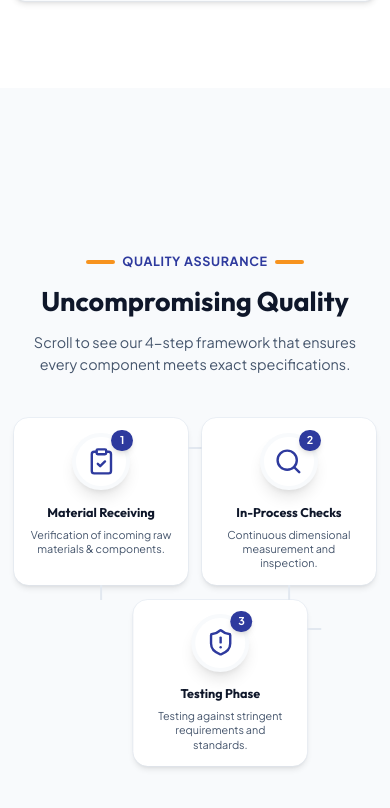
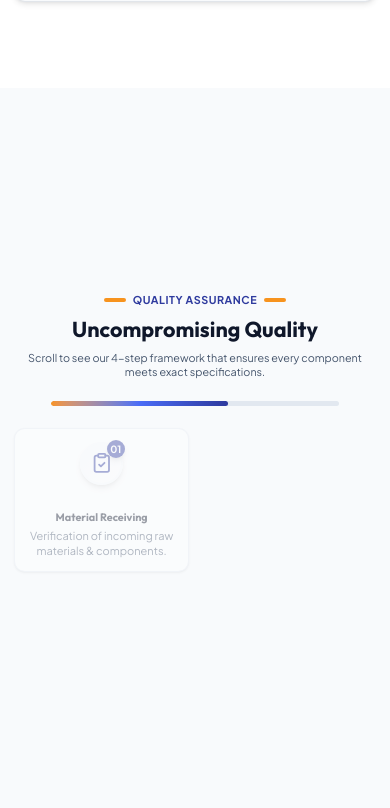
Before and after one commit to Bhuvispartiate/narayana-ind, a Next.js app: page / in a window 390 px wide. Shown: the part 5378-6186 px from the top of the page. Built offline with nearby package versions, Linux system fonts and the light colour scheme.

Commit message:
feat(quality-assurance): specialize scroll effects & responsiveness for mobile and all screen dimensions

```diff
--- a/src/components/sections/QualityAssurance.tsx
+++ b/src/components/sections/QualityAssurance.tsx
@@ -1,128 +1,172 @@
 "use client";
 
-import { useRef } from "react";
+import { useRef, useState, useEffect } from "react";
 import { motion, useScroll, useTransform } from "framer-motion";
 import { ClipboardCheck, Search, ShieldAlert, FileText } from "lucide-react";
 
 export default function QualityAssurance() {
   const targetRef = useRef<HTMLDivElement | null>(null);
+  const [isMobile, setIsMobile] = useState(false);
+
+  useEffect(() => {
+    const checkMobile = () => {
+      setIsMobile(window.innerWidth < 768);
+    };
+    checkMobile();
+    window.addEventListener("resize", checkMobile);
+    return () => window.removeEventListener("resize", checkMobile);
+  }, []);
 
   const { scrollYProgress } = useScroll({
     target: targetRef,
-    offset: ["start start", "end end"]
+    offset: ["start start", "end end"],
   });
 
-  // Reduce height to 300vh so they don't have to scroll for too long after it finishes
-  // Spread the animations from 0 to 0.85. The final 0.15 gives a short natural pause before scrolling away.
+  // Desktop transforms (smooth staggered slide & fade)
+  const desktopStep1Scale = useTransform(scrollYProgress, [0, 0.15], [0.85, 1], { clamp: true });
+  const desktopStep1Opacity = useTransform(scrollYProgress, [0, 0.1], [0.3, 1], { clamp: true });
 
-  // Step 1: Pops up
-  const step1Scale = useTransform(scrollYProgress, [0, 0.1], [0.5, 1], { clamp: true });
+  const desktopStep2X = useTransform(scrollYProgress, [0.15, 0.38], ["40px", "0px"], { clamp: true });
+  const desktopStep2Opacity = useTransform(scrollYProgress, [0.15, 0.35], [0, 1], { clamp: true });
 
-  // Step 2: Slides in from the right
-  const step2X = useTransform(scrollYProgress, [0.1, 0.35], ["100vw", "0vw"], { clamp: true });
+  const desktopStep3X = useTransform(scrollYProgress, [0.38, 0.62], ["40px", "0px"], { clamp: true });
+  const desktopStep3Opacity = useTransform(scrollYProgress, [0.38, 0.58], [0, 1], { clamp: true });
 
-  // Step 3: Slides in from the right
-  const step3X = useTransform(scrollYProgress, [0.35, 0.6], ["100vw", "0vw"], { clamp: true });
+  const desktopStep4X = useTransform(scrollYProgress, [0.62, 0.85], ["40px", "0px"], { clamp: true });
+  const desktopStep4Opacity = useTransform(scrollYProgress, [0.62, 0.82], [0, 1], { clamp: true });
 
-  // Step 4: Slides in from the right
-  const step4X = useTransform(scrollYProgress, [0.6, 0.85], ["100vw", "0vw"], { clamp: true });
+  // Mobile transforms (lightweight fade + translateY, avoiding 100vw horizontal overflow)
+  const mobileStep1Scale = useTransform(scrollYProgress, [0, 0.15], [0.9, 1], { clamp: true });
+  const mobileStep1Opacity = useTransform(scrollYProgress, [0, 0.12], [0.4, 1], { clamp: true });
 
+  const mobileStep2Y = useTransform(scrollYProgress, [0.15, 0.35], ["24px", "0px"], { clamp: true });
+  const mobileStep2Opacity = useTransform(scrollYProgress, [0.15, 0.32], [0, 1], { clamp: true });
 
+  const mobileStep3Y = useTransform(scrollYProgress, [0.35, 0.58], ["24px", "0px"], { clamp: true });
+  const mobileStep3Opacity = useTransform(scrollYProgress, [0.35, 0.55], [0, 1], { clamp: true });
+
+  const mobileStep4Y = useTransform(scrollYProgress, [0.58, 0.8], ["24px", "0px"], { clamp: true });
+  const mobileStep4Opacity = useTransform(scrollYProgress, [0.58, 0.78], [0, 1], { clamp: true });
+
+  // Active step highlights (for progress indicator)
+  const progressLineWidth = useTransform(scrollYProgress, [0.05, 0.82], ["0%", "100%"]);
 
   const processSteps = [
     {
       icon: ClipboardCheck,
       title: "Material Receiving",
       desc: "Verification of incoming raw materials & components.",
-      scale: step1Scale,
-      x: "0vw", // Step 1 doesn't slide
+      desktopStyle: { scale: desktopStep1Scale, opacity: desktopStep1Opacity, x: 0, y: 0 },
+      mobileStyle: { scale: mobileStep1Scale, opacity: mobileStep1Opacity, x: 0, y: 0 },
     },
     {
       icon: Search,
       title: "In-Process Checks",
       desc: "Continuous dimensional measurement and inspection.",
-      scale: 1,
-      x: step2X,
+      desktopStyle: { scale: 1, opacity: desktopStep2Opacity, x: desktopStep2X, y: 0 },
+      mobileStyle: { scale: 1, opacity: mobileStep2Opacity, x: 0, y: mobileStep2Y },
     },
     {
       icon: ShieldAlert,
       title: "Testing Phase",
       desc: "Testing against stringent requirements and standards.",
-      scale: 1,
-      x: step3X,
+      desktopStyle: { scale: 1, opacity: desktopStep3Opacity, x: desktopStep3X, y: 0 },
+      mobileStyle: { scale: 1, opacity: mobileStep3Opacity, x: 0, y: mobileStep3Y },
     },
     {
       icon: FileText,
       title: "Final Inspection",
       desc: "Complete inspection with comprehensive documentation.",
-      scale: 1,
-      x: step4X,
+      desktopStyle: { scale: 1, opacity: desktopStep4Opacity, x: desktopStep4X, y: 0 },
+      mobileStyle: { scale: 1, opacity: mobileStep4Opacity, x: 0, y: mobileStep4Y },
     },
   ];
 
   return (
-    <section id="quality" className="bg-surface-light relative">
-      {/* Sticky Scroll Container: height determines scroll duration */}
-      <div ref={targetRef} className="h-[300vh] relative">
-        <div className="sticky top-0 h-screen flex flex-col justify-center overflow-hidden py-12 md:py-24">
+    <section id="quality" className="bg-surface-light relative overflow-hidden">
+      {/* Sticky Scroll Container: tuned height (220vh on mobile, 260vh on desktop) */}
+      <div ref={targetRef} className="h-[220vh] md:h-[260vh] relative">
+        <div className="sticky top-0 h-screen flex flex-col justify-center overflow-hidden py-6 sm:py-10 md:py-16 px-2 sm:px-4">
+          <div className="max-w-7xl mx-auto px-2 sm:px-6 lg:px-8 w-full">
 
-          <div className="max-w-7xl mx-auto px-4 sm:px-6 lg:px-8 w-full">
-            <div className="text-center max-w-3xl mx-auto mb-12 md:mb-20">
-              <div className="flex items-center justify-center gap-2 mb-4">
-                <div className="w-8 h-1 bg-brand-orange-start rounded-full"></div>
-                <span className="text-brand-navy font-bold uppercase tracking-wider text-sm">Quality Assurance</span>
-                <div className="w-8 h-1 bg-brand-orange-start rounded-full"></div>
+            {/* Header */}
+            <div className="text-center max-w-3xl mx-auto mb-6 sm:mb-10 md:mb-16">
+              <div className="flex items-center justify-center gap-2 mb-2 sm:mb-3">
+                <div className="w-6 sm:w-8 h-1 bg-brand-orange-start rounded-full"></div>
+                <span className="text-brand-navy font-bold uppercase tracking-wider text-xs sm:text-sm">
+                  Quality Assurance
+                </span>
+                <div className="w-6 sm:w-8 h-1 bg-brand-orange-start rounded-full"></div>
               </div>
-              <h2 className="text-3xl md:text-4xl lg:text-5xl font-bold text-brand-dark mb-4">
+              <h2 className="text-2xl sm:text-3xl md:text-4xl lg:text-5xl font-bold text-brand-dark mb-2 sm:mb-4">
                 Uncompromising Quality
               </h2>
-              <p className="text-base md:text-lg text-slate-600">
+              <p className="text-xs sm:text-sm md:text-base lg:text-lg text-slate-600 max-w-xl mx-auto">
                 Scroll to see our 4-step framework that ensures every component meets exact specifications.
               </p>
             </div>
 
-            {/* Timeline/Flow */}
-            <div className="relative">
-              {/* Connecting line (desktop) - hidden on mobile, shown on md and up */}
-              <div className="hidden md:block absolute top-1/2 -translate-y-1/2 left-[12%] right-[12%] h-0.5 bg-slate-200 overflow-hidden z-0">
+            {/* Timeline Flow */}
+            <div className="relative max-w-5xl mx-auto">
+
+              {/* Desktop Progress Line */}
+              <div className="hidden md:block absolute top-[52px] left-[10%] right-[10%] h-1 bg-slate-200/80 rounded-full overflow-hidden z-0">
                 <motion.div
-                  className="absolute top-0 left-0 h-full bg-gradient-to-r from-brand-orange-start via-brand-blue-light to-brand-navy"
-                  style={{ width: useTransform(scrollYProgress, [0.1, 0.85], ["0%", "100%"]) }}
+                  className="absolute top-0 left-0 h-full bg-gradient-to-r from-brand-orange-start via-brand-blue-light to-brand-navy rounded-full"
+                  style={{ width: progressLineWidth }}
                 />
               </div>
 
-              <div className="grid grid-cols-2 md:grid-cols-4 gap-4 md:gap-8">
-                {processSteps.map((step, index) => (
+              {/* Mobile Progress Bar (Top banner style) */}
+              <div className="md:hidden w-full max-w-xs mx-auto mb-6 h-1.5 bg-slate-200 rounded-full overflow-hidden">
+                <motion.div
+                  className="h-full bg-gradient-to-r from-brand-orange-start via-brand-blue-light to-brand-navy rounded-full"
+                  style={{ width: progressLineWidth }}
+                />
+              </div>
+
+              {/* Steps Grid */}
+              <div className="grid grid-cols-2 md:grid-cols-4 gap-3 sm:gap-4 md:gap-6 lg:gap-8">
+                {processSteps.map((step, index) => {
+                  const animatedStyle = isMobile ? step.mobileStyle : step.desktopStyle;
+
+                  return (
                     <motion.div
                       key={step.title}
                       style={{
-                      scale: step.scale,
-                      x: step.x,
+                        scale: animatedStyle.scale,
+                        opacity: animatedStyle.opacity,
+                        x: animatedStyle.x,
+                        y: animatedStyle.y,
+                        willChange: "transform, opacity",
                       }}
-                    className="relative text-center bg-white p-4 md:p-6 rounded-2xl outline outline-1 outline-slate-200/60 hover:outline-brand-orange-start hover:shadow-lg transition-all duration-300 shadow-md"
+                      className="relative text-center bg-white p-3.5 sm:p-5 md:p-6 rounded-xl sm:rounded-2xl border border-slate-200/80 shadow-sm hover:shadow-xl hover:border-brand-orange-start/60 transition-all duration-300 flex flex-col items-center justify-between"
                     >
-                    {/* Connecting line (mobile) - only for odd indices (between row elements in 2-col grid) */}
-                    {index % 2 === 0 && (
-                      <div className="md:hidden absolute top-8 -right-4 w-4 h-0.5 bg-slate-200"></div>
-                    )}
-                    {/* Vertical connecting line (mobile) - for rows */}
-                    {index < 2 && (
-                      <div className="md:hidden absolute -bottom-4 left-1/2 w-0.5 h-4 bg-slate-200 -translate-x-1/2"></div>
-                    )}
+                      {/* Step Badge & Icon */}
+                      <div className="w-12 h-12 sm:w-16 sm:h-16 md:w-20 md:h-20 bg-gradient-to-br from-slate-50 to-white rounded-full flex items-center justify-center shadow-md border-2 border-surface-light relative z-10 mb-3 sm:mb-4 group hover:border-sky-500 transition-colors duration-300">
+                        <step.icon className="text-brand-navy group-hover:text-brand-orange-start transition-colors duration-300 w-6 h-6 sm:w-8 sm:h-8 md:w-9 md:h-9" />
 
-                    <div className="w-16 h-16 md:w-24 md:h-24 mx-auto bg-white rounded-full flex items-center justify-center shadow-lg border-4 border-surface-light relative z-10 mb-4 md:mb-6 group hover:border-sky-500 transition-colors duration-300">
-                      <step.icon className="text-brand-navy group-hover:text-brand-orange-start transition-colors duration-300 w-8 h-8 md:w-10 md:h-10" />
-                      <div className="absolute -top-2 -right-2 w-6 h-6 md:w-8 md:h-8 bg-brand-navy text-white rounded-full flex items-center justify-center font-bold shadow-md text-xs md:text-sm">
-                        {index + 1}
+                        <div className="absolute -top-1 -right-1 sm:-top-1.5 sm:-right-1.5 w-5 h-5 sm:w-7 sm:h-7 bg-brand-navy text-white rounded-full flex items-center justify-center font-bold shadow-md text-[10px] sm:text-xs md:text-sm">
+                          0{index + 1}
                         </div>
                       </div>
 
-                    <h3 className="text-sm md:text-lg font-bold text-brand-dark mb-2 leading-tight">{step.title}</h3>
-                    <p className="text-xs md:text-sm text-slate-600 line-clamp-3 md:line-clamp-none">{step.desc}</p>
+                      {/* Content */}
+                      <div className="w-full">
+                        <h3 className="text-xs sm:text-sm md:text-base lg:text-lg font-bold text-brand-dark mb-1 sm:mb-2 leading-tight">
+                          {step.title}
+                        </h3>
+                        <p className="text-[11px] sm:text-xs md:text-sm text-slate-600 leading-snug sm:leading-relaxed">
+                          {step.desc}
+                        </p>
+                      </div>
                     </motion.div>
-                ))}
+                  );
+                })}
               </div>
+
             </div>
+
           </div>
         </div>
       </div>
```
Lines whose indentation alone changed are shown as unchanged.
